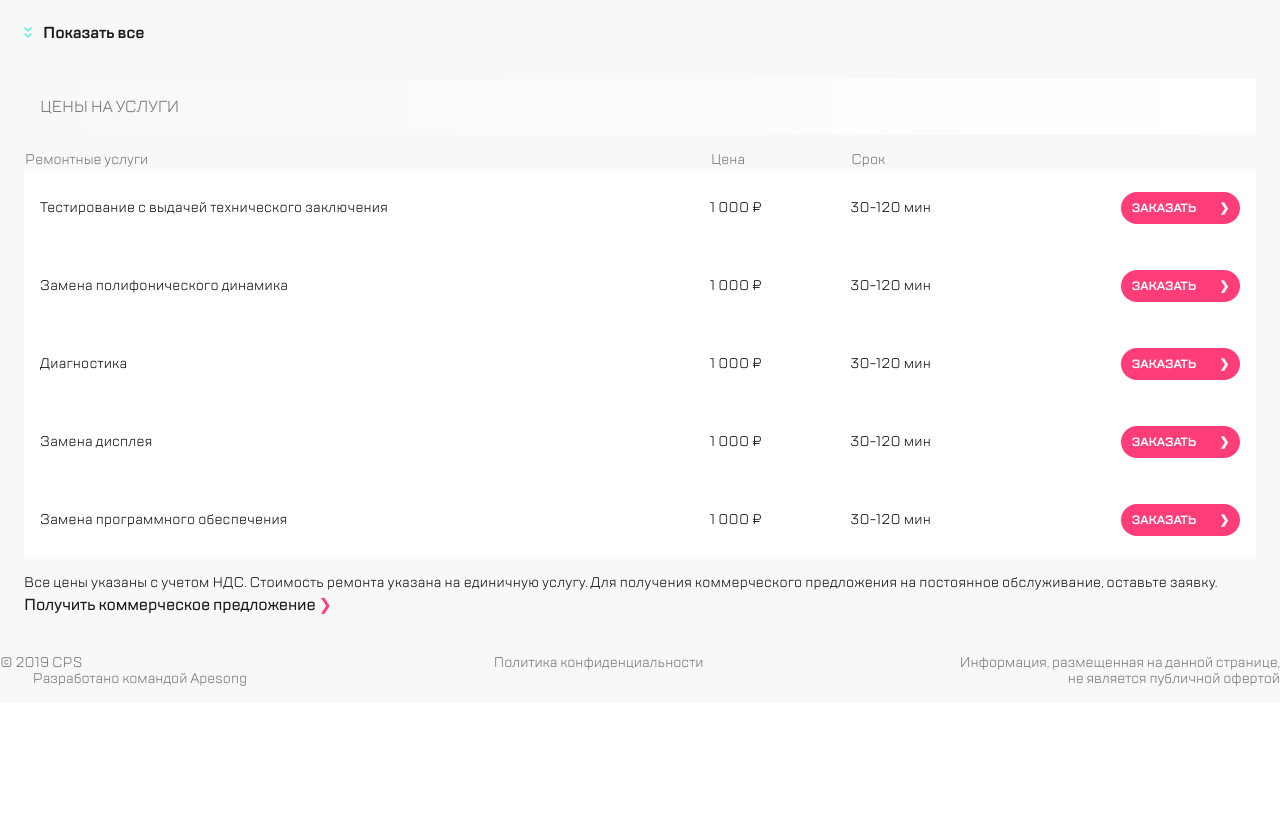
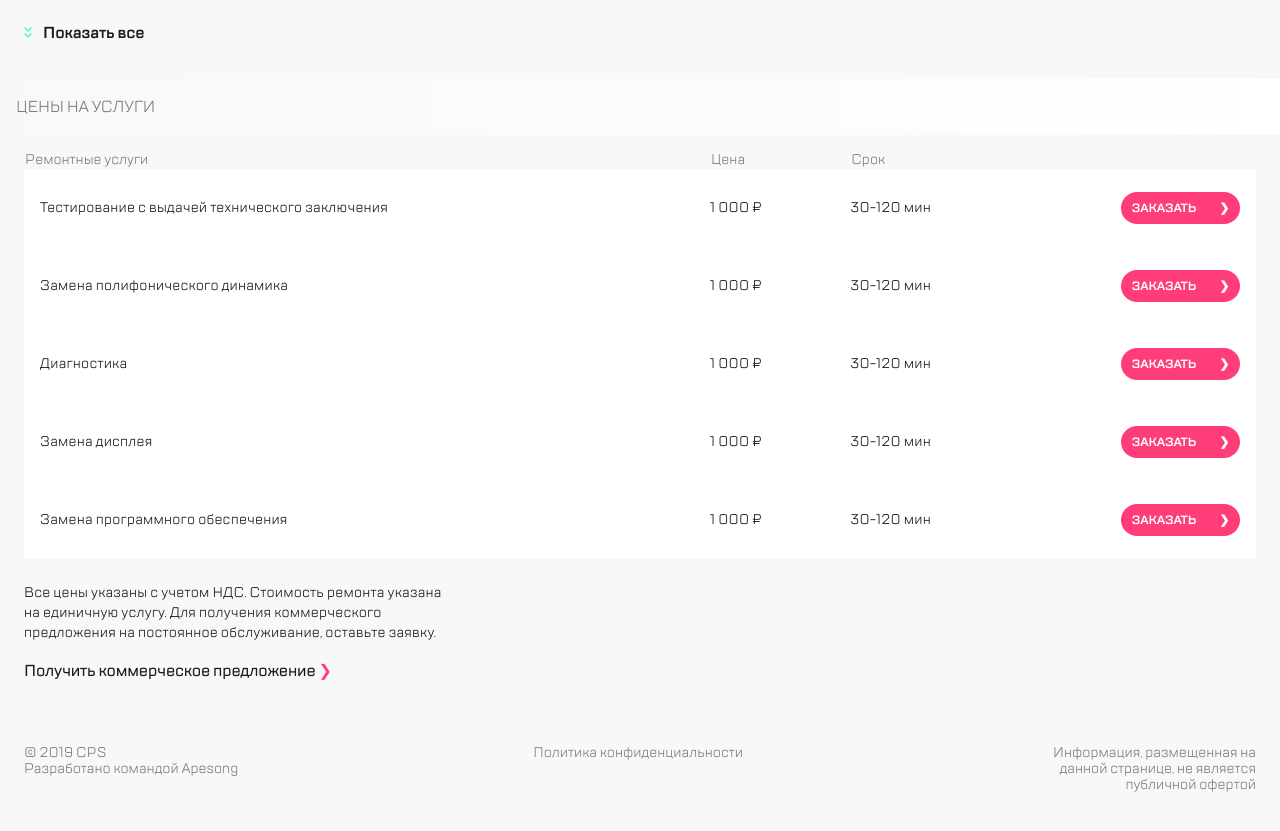
Before and after one commit to Sosockol/block7, a website built with webpack: page src/index.html in a window 1280 px wide. Shown: the part 1061-1892 px from the top of the page. Before the commit the page ends 1764 px from the top, so only its background shows below. Built offline with nearby package versions, Linux system fonts and the light colour scheme.

Commit message:
И так сойдет

```diff
--- a/src/index.html
+++ b/src/index.html
@@ -406,7 +406,7 @@
 
 
         <!-- Swipery 3 -->
-        <section class="l-info l-info--withTable">
+        <section class="l-info">
           <h2 class="l-info__title">ЦЕНЫ НА УСЛУГИ</h2>
           <nav class="swiper3 l-info__swiper visually-hidden">
             <ul class="swiper-wrapper">
@@ -500,6 +500,7 @@
             <div class="swiper__fader swiper__fader--large"></div>
           </nav>
 
+          <div class="priceTable__wrapper">
           <table class="priceTable visually-hidden">
               <tr class="priceTable__header">
                 <td>Ремонтные услуги</td>
@@ -543,10 +544,11 @@
           <p class="disclaimer">Все цены указаны с учетом НДС. Стоимость ремонта указана на единичную услугу. Для получения коммерческого предложения на постоянное обслуживание, оставьте заявку.
             <button class="disclaimer__button defaultButton">Получить коммерческое предложение    <span class="defaultButton__arrow">&#x276F;</span></button>
           </p>
+        </div>
         </section>
         <footer class="footer">
           <p class="footer__paragraph">© 2019 CPS
-            Разработано командой Apesong</p>
+Разработано командой Apesong</p>
           <p class="footer__paragraph">Политика конфиденциальности</p>
           <p class="footer__paragraph">Информация, размещенная на данной странице, не является публичной офертой</p>
         </footer>
--- a/src/scss/_disclaimer.scss
+++ b/src/scss/_disclaimer.scss
@@ -3,6 +3,8 @@
   line-height: 20px;
   letter-spacing: 0.2px;
   text-align: left;
+  max-width: 420px;
+  margin-top: 24px;
 
   color: #1B1C21;
 
@@ -16,5 +18,6 @@
     text-align: left;
     color: #1B1C21;
     font-weight: 500;
+    margin-top: 16px;
   }
 }
--- a/src/scss/_footer.scss
+++ b/src/scss/_footer.scss
@@ -6,11 +6,14 @@
   letter-spacing: 0px;
   background-color: $mainBg;
   display: block;
+  padding: 4px;
+  padding-bottom: 19px;
 
   @media (min-width: $tablet) {
     display: flex;
     justify-content: space-between;
     text-align: left;
+    padding: 24px;
   }
   // .footer__paragraph
 
@@ -22,15 +25,15 @@
 
     @media (min-width: $tablet) {
       text-align: left;
-      max-width: 330px;
-
-
+      max-width: 218px;
 
       &:last-child {
         text-align: right;
       }
     }
 
-
+    @media (min-width: $desktop) {
+      max-width: 330px;
+    }
   }
 }
--- a/src/scss/_l-desktopContainer.scss
+++ b/src/scss/_l-desktopContainer.scss
@@ -1,7 +1,9 @@
 .l-desktopContainer {
+
 
   @media (min-width: $desktop) {
     display: flex;
     justify-content: center;
+    height: 100%;
   }
 }
--- a/src/scss/_l-info.scss
+++ b/src/scss/_l-info.scss
@@ -22,9 +22,4 @@
   &__swiper {
     overflow: hidden;
   }
-
-
-  &--withTable {
-    padding: 0px 24px 24px 24px;
-  }
 }
--- a/src/scss/_priceTable.scss
+++ b/src/scss/_priceTable.scss
@@ -8,6 +8,10 @@
   border-spacing: 0px;
   border-collapse: collapse;
   padding-inline: 24px;
+
+  &__wrapper {
+    padding: 0px 24px 24px 24px;
+  }
 
   &__header {
     padding-top: 24px;
--- a/src/scss/style.scss
+++ b/src/scss/style.scss
@@ -26,3 +26,7 @@
 './l-desktopContainer',
 './l-info.scss',
 './l-sideForm';
+
+body {
+  overflow-x: hidden;
+}
```
